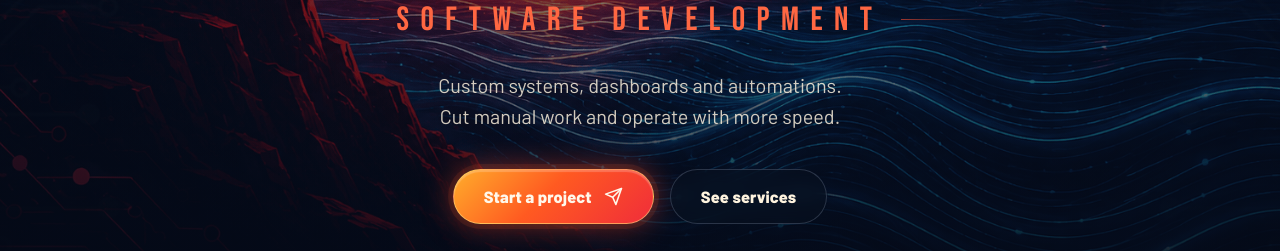
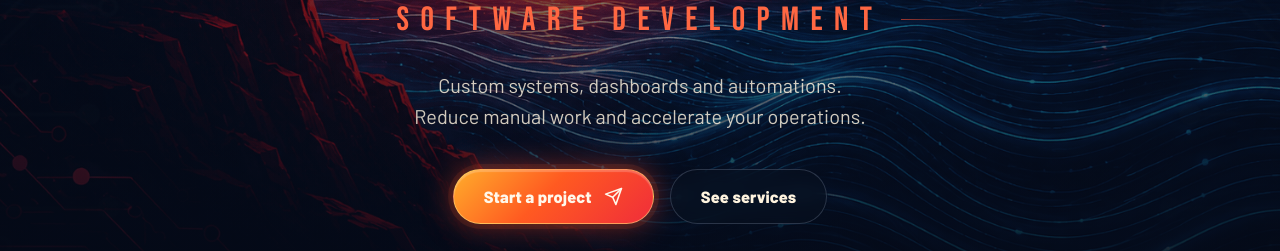
Before and after one commit to RZB1414/personal-landing-page, a React (Vite) app in the folder apps/web/: page / in a window 1280 px wide. Shown: the part 394-645 px from the top of the page. Built offline with nearby package versions, Linux system fonts and the light colour scheme; no server answers.

Commit message:
copy(web): refine English hero tagline
Co-Authored-By: Claude Opus 4.8 (1M context) <noreply@anthropic.com>

```diff
--- a/apps/web/src/i18n.ts
+++ b/apps/web/src/i18n.ts
@@ -219,7 +219,7 @@ const en: Dict = {
   hero: {
     sub: 'Software Development',
     copy1: 'Custom systems, dashboards and automations.',
-    copy2: 'Cut manual work and operate with more speed.',
+    copy2: 'Reduce manual work and accelerate your operations.',
     primary: 'Start a project',
     ghost: 'See services',
     scroll: 'Scroll',
```
